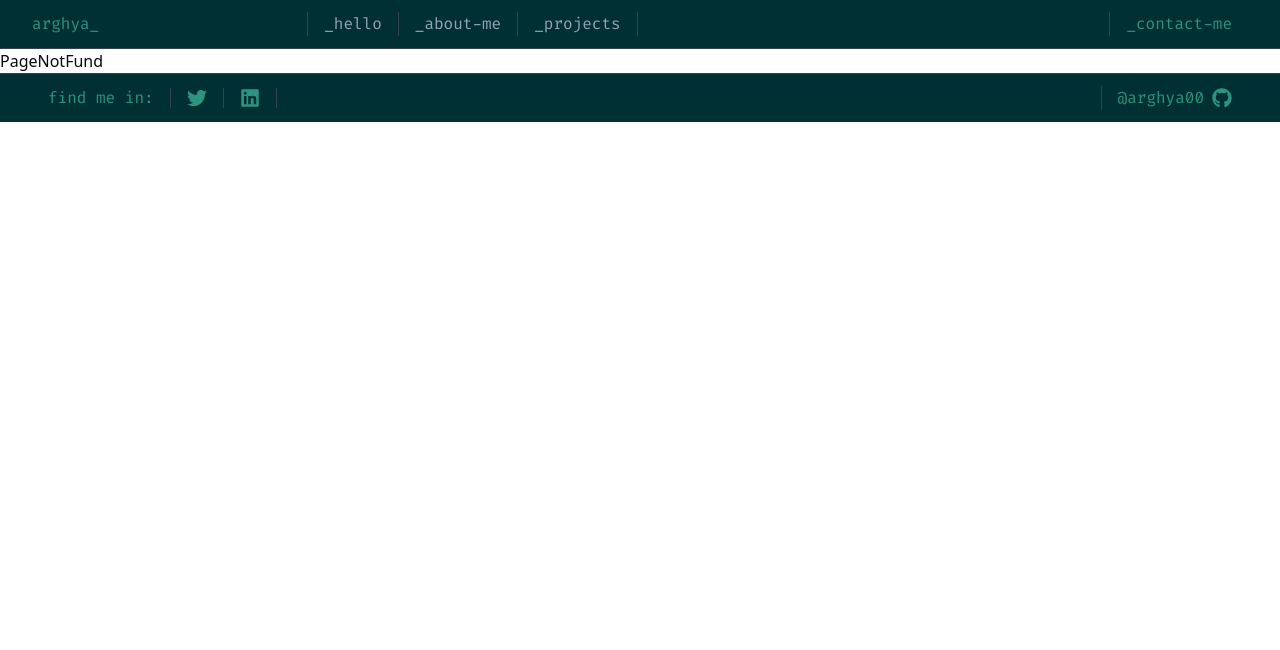
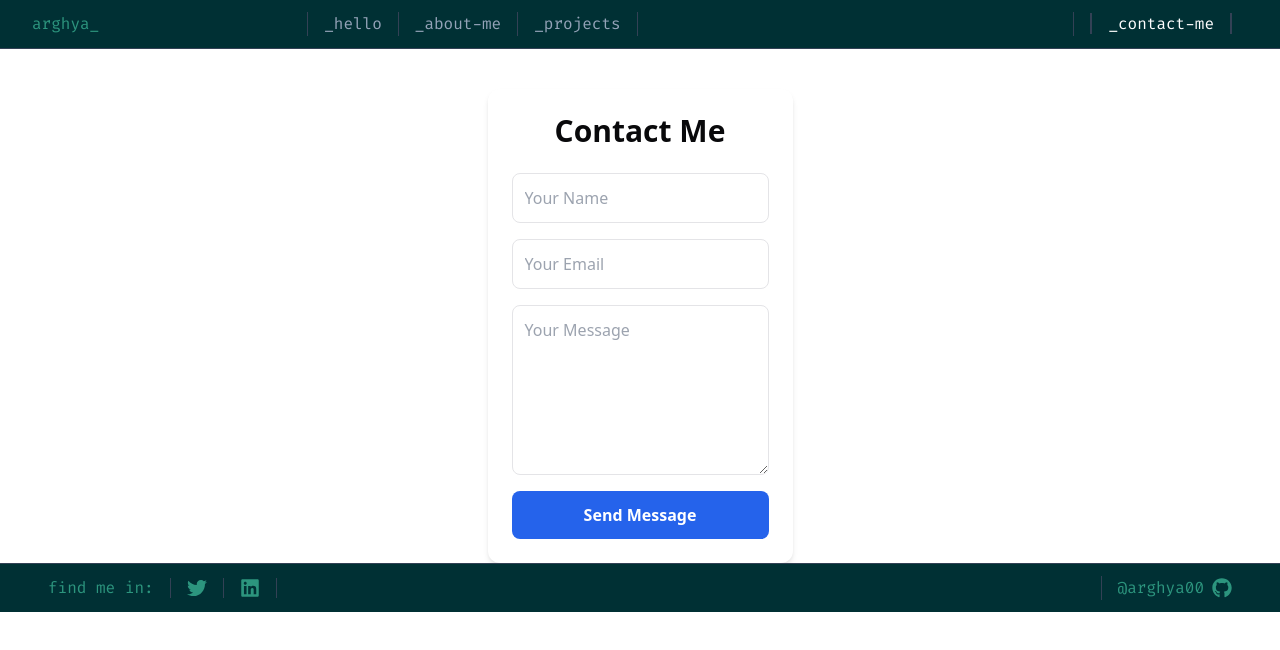
Before and after one commit to arghyadeep00/Portfolio, a React (Vite) app: page /contact in a window 1280 px wide. Shown: the top 650 px of the page. Built offline with nearby package versions, Linux system fonts and the light colour scheme.

Commit message:
feat: add Contact page and integrate email sending functionality

```diff
--- a/package.json
+++ b/package.json
@@ -10,6 +10,7 @@
     "preview": "vite preview"
   },
   "dependencies": {
+    "@emailjs/browser": "^4.4.1",
     "@radix-ui/react-separator": "^1.1.1",
     "class-variance-authority": "^0.7.1",
     "clsx": "^2.1.1",
--- a/src/App.jsx
+++ b/src/App.jsx
@@ -6,6 +6,7 @@ import PageNotFound from "./pages/PageNotFound";
 import Navbar from "./components/Navbar";
 import Projects from "./pages/Projects";
 import Footer from "./components/Footer";
+import Contact from "./pages/Contact";
 function App() {
   return (
     <>
@@ -16,6 +17,7 @@ function App() {
             <Route path="/" element={<Home />} />
             <Route path="/about" element={<About />} />
             <Route path="/projects" element={<Projects />} />
+            <Route path="/contact" element={<Contact />} />
             <Route path="*" element={<PageNotFound />} />
           </Routes>
           <Footer />
--- a/src/components/Navbar.jsx
+++ b/src/components/Navbar.jsx
@@ -42,7 +42,16 @@ function Navbar() {
 
         {/* Right Section */}
         <div className="mt-3 md:mt-0 text-lightGreen border-t md:border-t-0 md:border-l border-slate-700 pt-2 md:pt-0 md:px-4 w-full md:w-auto text-center md:text-left">
-          <a href="mailto:arghyadeepshee00@gmail.com">_contact-me</a>
+          <NavLink
+            to="/contact"
+            className={({ isActive }) =>
+              isActive
+                ? "px-4 text-white border-x-2 border-slate-700"
+                : "px-4 text-slate-400 border-x border-slate-700"
+            }
+          >
+            _contact-me
+          </NavLink>
         </div>
       </div>
     </>
--- /dev/null
+++ b/src/pages/Contact.jsx
@@ -0,0 +1,65 @@
+import React, { useRef, useState } from 'react';
+import emailjs from '@emailjs/browser';
+
+const Contact = () => {
+  const form = useRef();
+  const [status, setStatus] = useState('');
+
+  const sendEmail = (e) => {
+    e.preventDefault();
+    setStatus('Sending...');
+
+    emailjs.sendForm(
+      'service_njlqgyo',      // Replace with your service ID
+      'template_4xrrt6n',   // Replace with your template ID
+      form.current,
+      "8oX-i9MFMzRObwAMi"       // Replace with your public key
+    ).then(
+      (result) => {
+        setStatus('Message sent successfully!');
+        form.current.reset();
+      },
+      (error) => {
+        setStatus('Failed to send message. Please try again.');
+      }
+    );
+  };
+
+  return (
+    <div className="max-w-xl mx-auto p-6 mt-10 shadow-md bg-white rounded-xl">
+      <h2 className="text-3xl font-semibold text-center mb-6">Contact Me</h2>
+      <form ref={form} onSubmit={sendEmail} className="flex flex-col gap-4">
+        <input
+          type="text"
+          name="user_name"
+          placeholder="Your Name"
+          required
+          className="border p-3 rounded-lg"
+        />
+        <input
+          type="email"
+          name="user_email"
+          placeholder="Your Email"
+          required
+          className="border p-3 rounded-lg"
+        />
+        <textarea
+          name="message"
+          placeholder="Your Message"
+          rows="6"
+          required
+          className="border p-3 rounded-lg"
+        ></textarea>
+        <button
+          type="submit"
+          className="bg-blue-600 hover:bg-blue-700 text-white py-3 px-6 rounded-lg font-semibold"
+        >
+          Send Message
+        </button>
+        {status && <p className="text-center text-sm mt-2">{status}</p>}
+      </form>
+    </div>
+  );
+};
+
+export default Contact;
```
Also changed, not shown: 1 other file (tests, documents, lock files or other folders).
